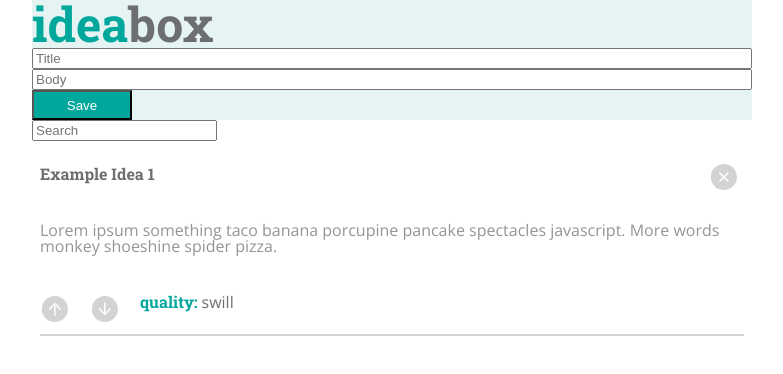
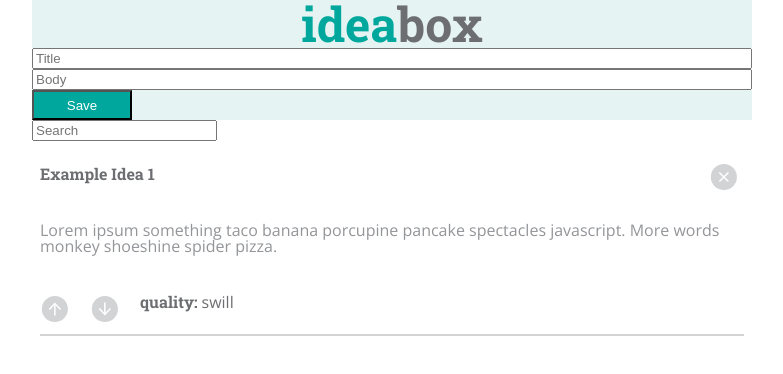
Before and after one commit to rrgayhart/intro-sass-ideabox, a plain HTML site: page index.html in a window 1280 px wide. Shown: the whole page, without its empty margins (248-1031 px from the left). Drawn offline with nearby package versions, Linux system fonts and the light colour scheme.

Commit message:
Center title and create title-span class for title.

```diff
--- a/index.html
+++ b/index.html
@@ -13,7 +13,7 @@
 
   <body>
     <section class="input-area">
-      <h1><span>idea</span>box</h1>
+      <h1><span class="title-span">idea</span>box</h1>
       <input type="text" class="title-input" placeholder="Title">
       <input type="text" class="body-input" placeholder="Body">
       <button class="save-button">Save</button>
--- a/styles.css
+++ b/styles.css
@@ -14,11 +14,12 @@ h1, h2, span {
 }
 
 h1 {
+  text-align: center;
   font-size: 3em;
   color: #6D6E71;
 }
 
-span {
+.title-span {
   color: #00A79D;
 }
 
@@ -33,7 +34,7 @@ span {
   background: #E5F3F2;
   display: flex;
   flex-direction: column;
-  justify-content: center;
+  /*justify-content: center;*/
   margin-left: 280px;
   margin-right: 280px;
 }
```
